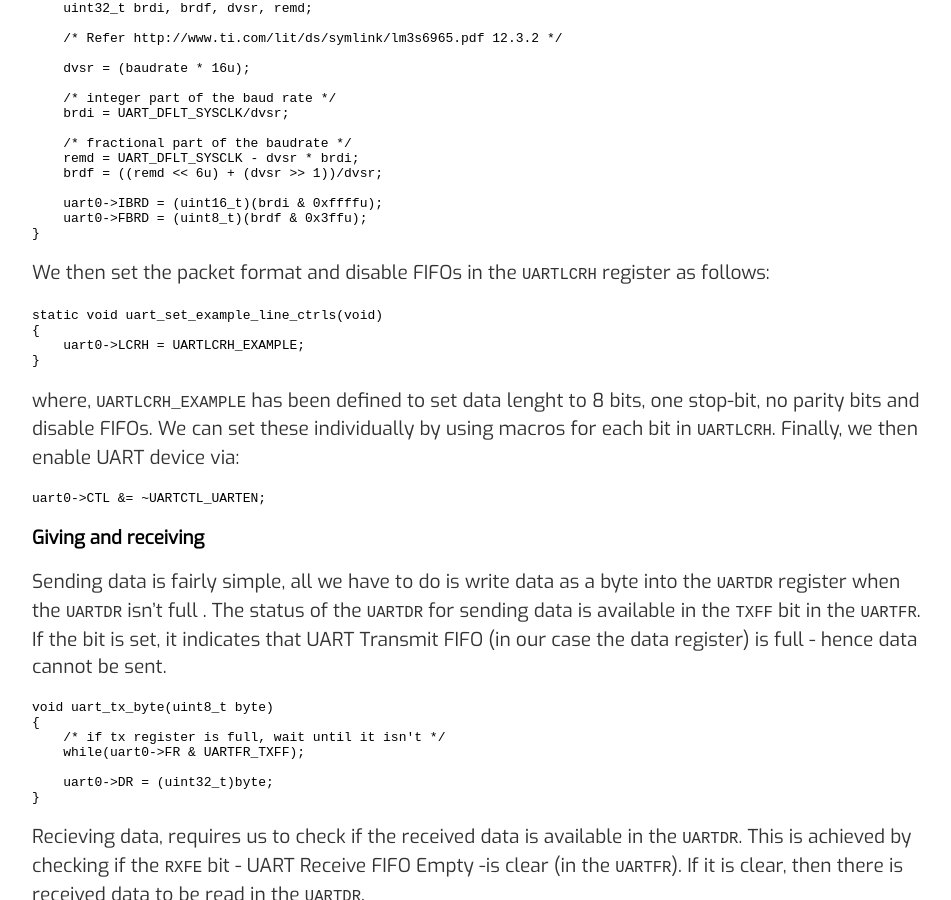
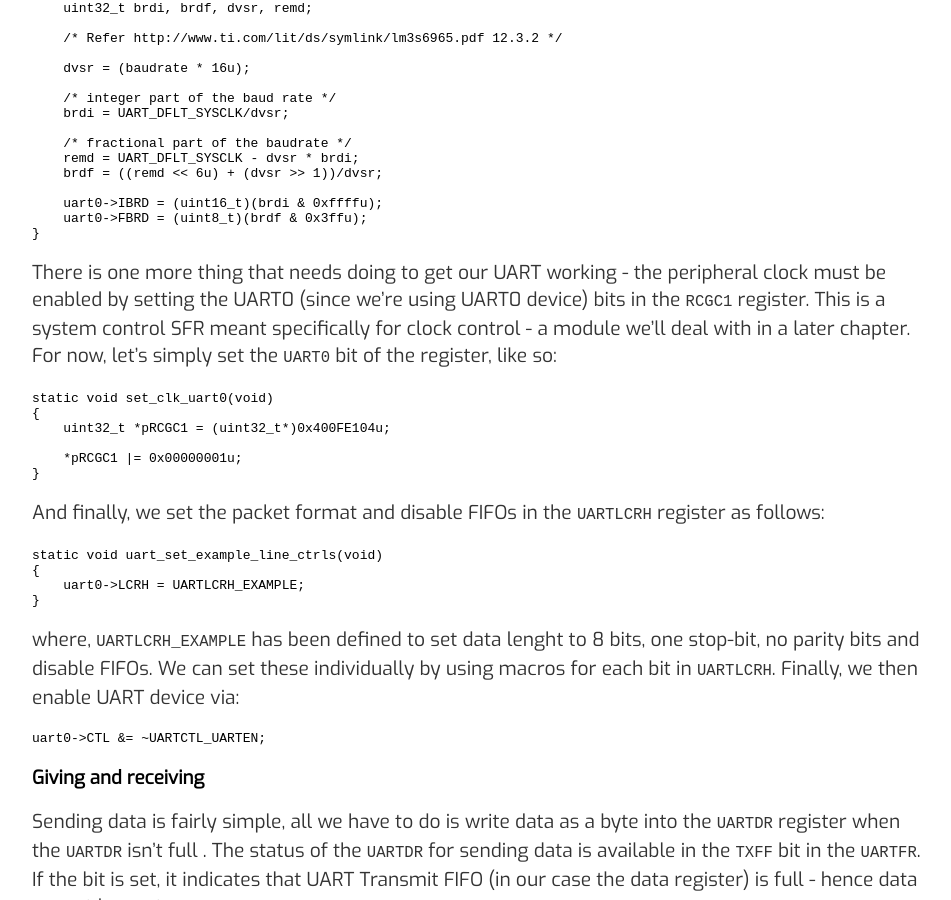
Before and after one commit to varun-venkatesh/varun-venkatesh.github.io, a Jekyll site: the page built from _posts/2020-10-19-bare-mtl-chapter3.md, in a window 1280 px wide and 900 px high, scrolled down 4899 px. Shown: the whole window, without its empty margins (160-1111 px from the left). Built offline with Jekyll 4.4.1, drawn with Linux system fonts in a browser that asks for light colours.

Commit message:
Update 2020-10-19-bare-mtl-chapter3.md

````diff
--- a/_posts/2020-10-19-bare-mtl-chapter3.md
+++ b/_posts/2020-10-19-bare-mtl-chapter3.md
@@ -170,7 +170,19 @@ static void uart_set_baudrate(uint32_t baudrate)
 }
 ```
 
-We then set the packet format and disable FIFOs in the ```UARTLCRH``` register as follows:
+There is one more thing that needs doing to get our UART working - the peripheral clock must be enabled by setting the UART0 (since we're using UART0 device) bits in the ```RCGC1``` register. This is a system control SFR meant specifically for clock control - a module we'll deal with in a later chapter. For now, let's simply set the ```UART0``` bit of the register, like so:
+
+```C
+static void set_clk_uart0(void)
+{
+    uint32_t *pRCGC1 = (uint32_t*)0x400FE104u;
+
+    *pRCGC1 |= 0x00000001u;
+}
+```
+
+
+And finally, we set the packet format and disable FIFOs in the ```UARTLCRH``` register as follows:
 
 ```C
 static void uart_set_example_line_ctrls(void)
````
